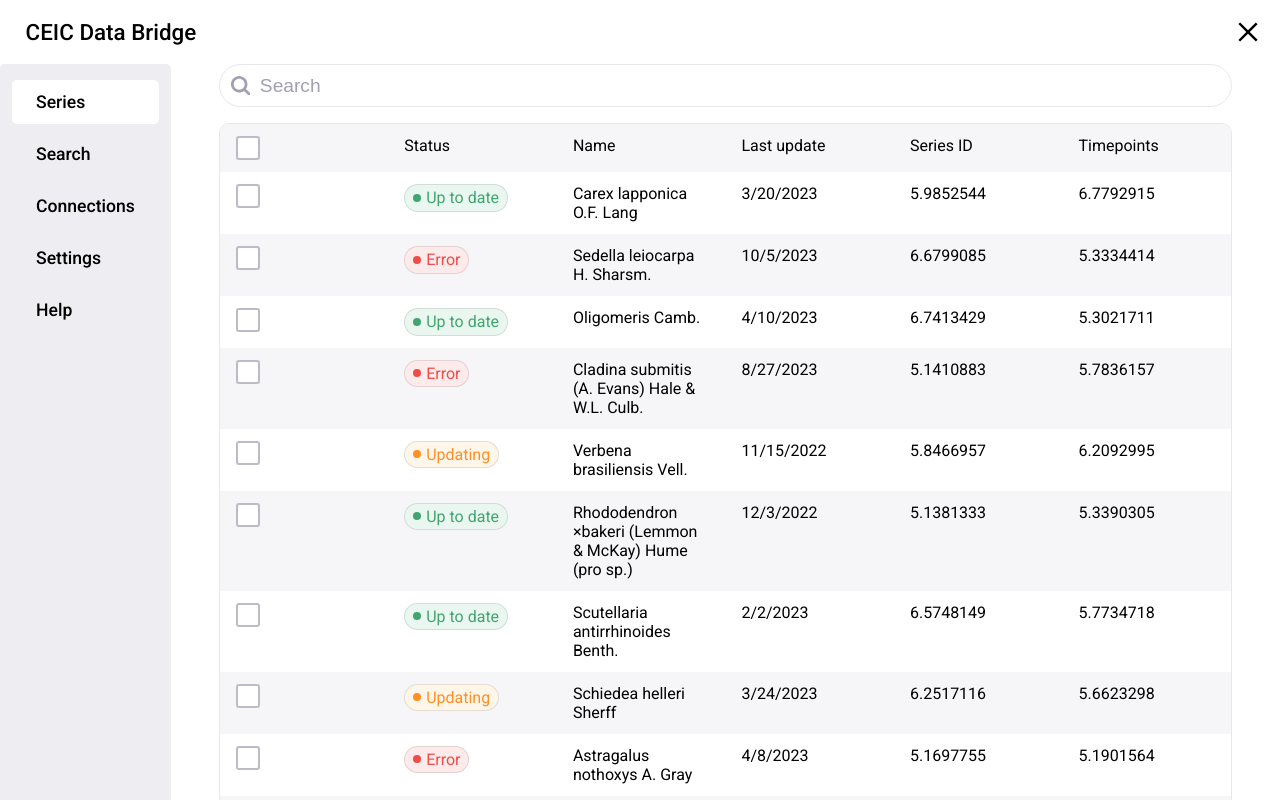
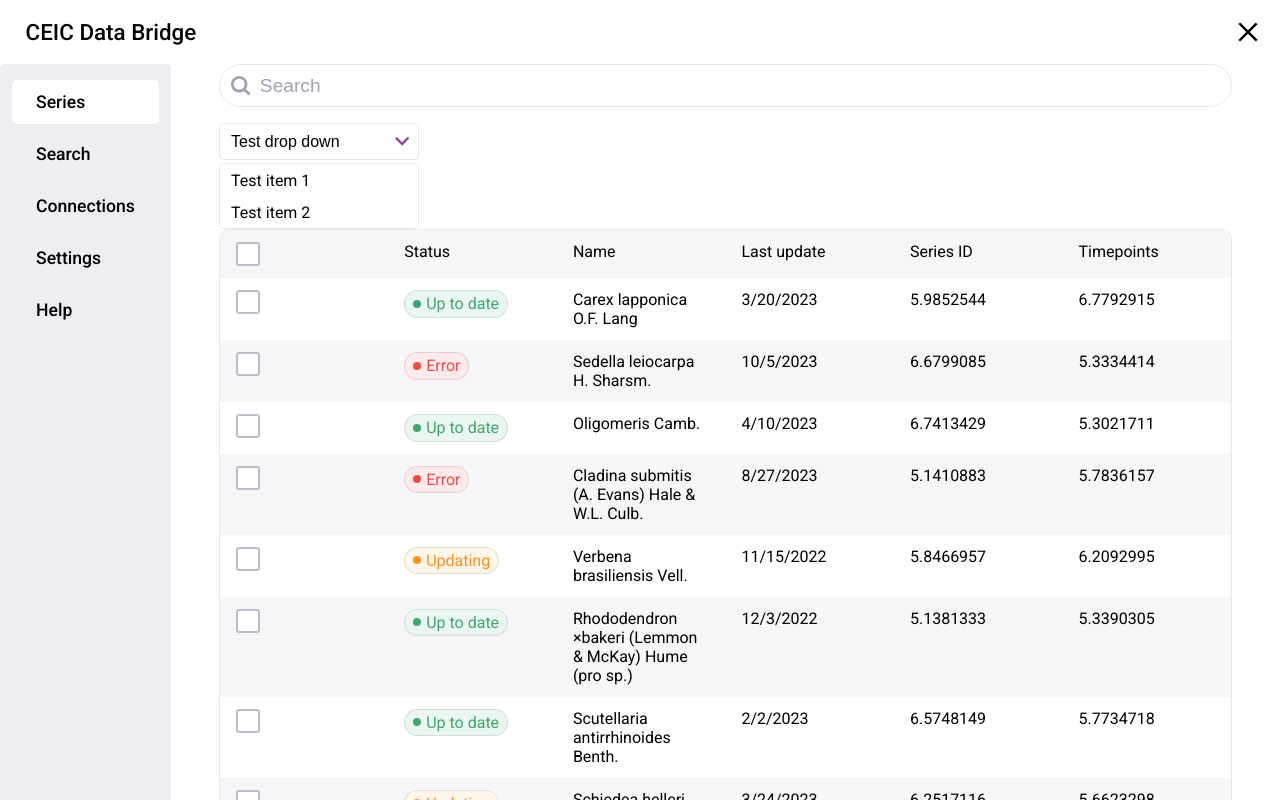
Before and after one commit to juliensale/ceic-example, a Next.js app: page / in a window 1280 px wide. Built offline with nearby package versions, Linux system fonts and the light colour scheme.

Commit message:
feat(drop-down): component base design

```diff
--- /dev/null
+++ b/components/Filters/index.tsx
@@ -0,0 +1,15 @@
+import { FC } from 'react'
+import DropDown, { DropDownItem } from '../forms/DropDown'
+
+const Filters: FC = () => {
+	return (
+		<div>
+			<DropDown title="Test drop down">
+				<DropDownItem>Test item 1</DropDownItem>
+				<DropDownItem>Test item 2</DropDownItem>
+			</DropDown>
+		</div>
+	)
+}
+
+export default Filters
--- /dev/null
+++ b/components/forms/DropDown/DropDown.module.css
@@ -0,0 +1,66 @@
+.container {
+  margin: 0;
+  padding: 0rem;
+  display: flex;
+  flex-direction: column;
+  width: fit-content;
+}
+
+.title {
+  position: relative;
+  width: fit-content;
+  display: flex;
+}
+.title button {
+  background: transparent;
+  border: none;
+  font-size: 1rem;
+  padding: 0.5rem 0.7rem;
+  padding-right: calc(0.7rem + 1rem + 0.3rem);
+  margin: 0;
+  border: 1px solid #e8e7ed;
+  border-radius: 5px;
+  height: 2.3rem;
+  min-width: 200px;
+  text-align: left;
+  cursor: pointer;
+  transition: 0.2s;
+}
+.title button:hover {
+  background-color: #fbfbfb;
+}
+.title svg {
+  position: absolute;
+  width: 0.9rem;
+  height: 0.9rem;
+
+  top: calc(2.3rem / 2 - 0.9rem / 2);
+  right: 0.6rem;
+
+  fill: rgba(136, 75, 143, 1);
+}
+
+.list {
+  list-style-type: none;
+  margin: 0;
+  padding: 0;
+  margin-top: 0.2rem;
+  width: 100%;
+
+  border: 1px solid #e8e7ed;
+  border-radius: 5px;
+}
+
+.item {
+  width: 100%;
+  height: 2rem;
+  display: flex;
+  align-items: center;
+  justify-content: left;
+  padding: 0.5rem 0.7rem;
+  cursor: pointer;
+  transition: 0.2s;
+}
+.item:hover {
+  background-color: #fbfbfb;
+}
--- /dev/null
+++ b/components/forms/DropDown/index.tsx
@@ -0,0 +1,48 @@
+import { FC, ReactNode } from 'react'
+import Chevron from '../../icons/Chevron'
+import styles from './DropDown.module.css'
+
+
+const DropDownTitle: FC<{ text: string }> = ({ text }) => {
+	return (
+		<div className={styles.title}>
+			<button>
+				{text}
+			</button>
+			<Chevron />
+		</div>
+	)
+}
+
+const DropDownList: FC<{ children: ReactNode | ReactNode[] }> = ({ children }) => {
+	return (
+		<ul className={styles.list}>
+			{children}
+		</ul>
+	)
+}
+
+export const DropDownItem: FC<{ children: string }> = ({ children }) => {
+	return (
+		<li className={styles.item}>
+			{children}
+		</li>
+	)
+}
+
+type DropDownProps = {
+	title: string;
+	children: ReactNode | ReactNode[];
+}
+const DropDown: FC<DropDownProps> = ({ title, children }) => {
+	return (
+		<div className={styles.container}>
+			<DropDownTitle text={title} />
+			<DropDownList>
+				{children}
+			</DropDownList>
+		</div>
+	)
+}
+
+export default DropDown
--- /dev/null
+++ b/components/icons/Chevron.tsx
@@ -0,0 +1,12 @@
+import { FC } from 'react';
+
+const Chevron: FC = () => {
+	return (
+		<svg width="8" height="6" viewBox="0 0 8 6" fill="inherit" xmlns="http://www.w3.org/2000/svg">
+			<path d="M0.94 0.5L4 3.59042L7.06 0.5L8 1.45142L4 5.5L0 1.45142L0.94 0.5Z" fill="inherit" />
+		</svg>
+
+	)
+}
+
+export default Chevron;
--- a/pages/index.tsx
+++ b/pages/index.tsx
@@ -1,5 +1,6 @@
 import type { NextPage } from 'next';
 import { useReducer } from 'react';
+import Filters from '../components/Filters';
 import SearchBar from '../components/SearchBar';
 import StatusChip, { Status } from '../components/StatusChip';
 import Table from '../components/Table';
@@ -29,6 +30,7 @@
   return (
     <>
       <SearchBar />
+      <Filters />
       <Table
         data={transformedData}
         columns={[{ name: "select" },
```
Also changed, not shown: components/Filters/Filters.module.css (added).
